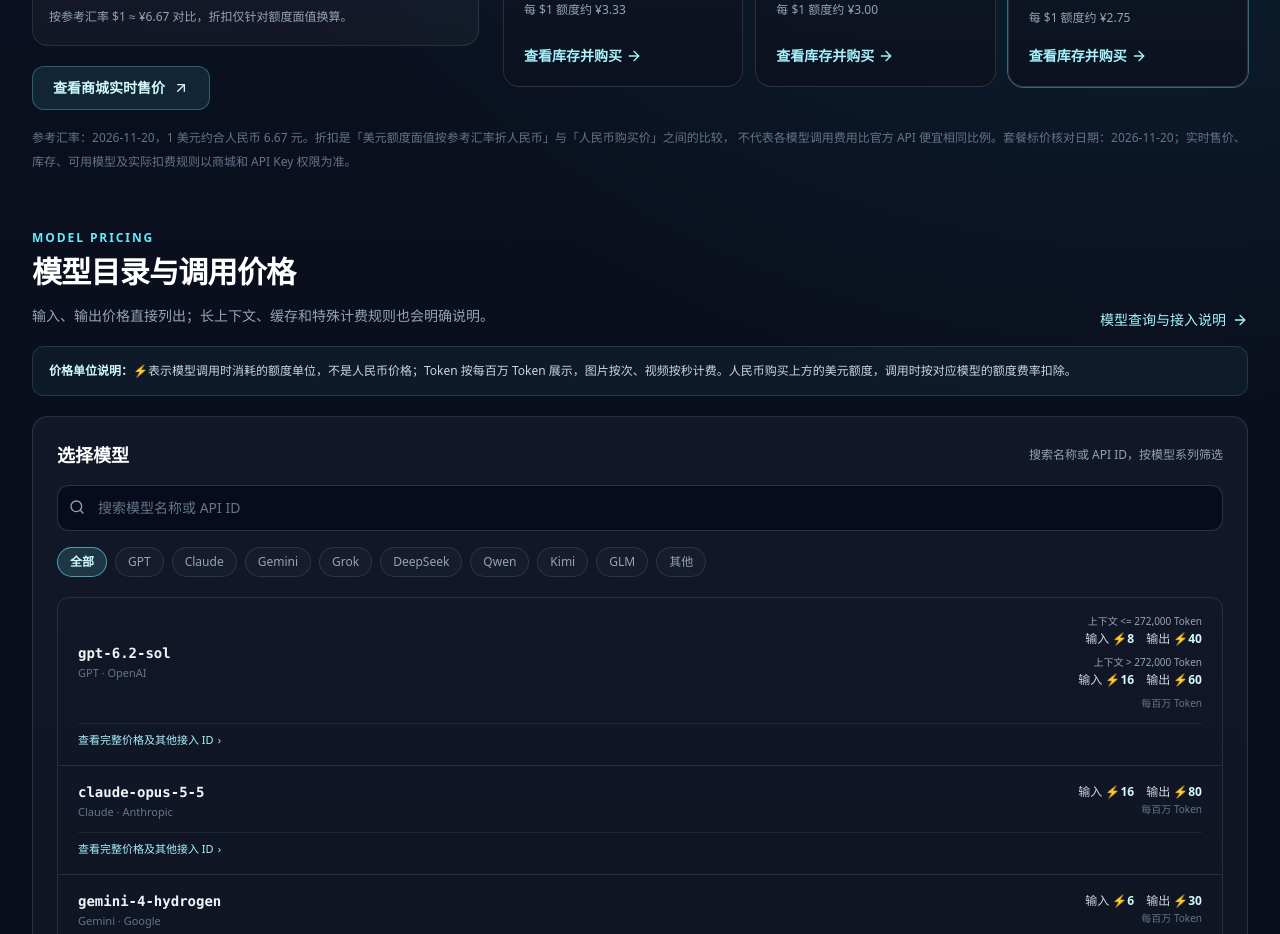
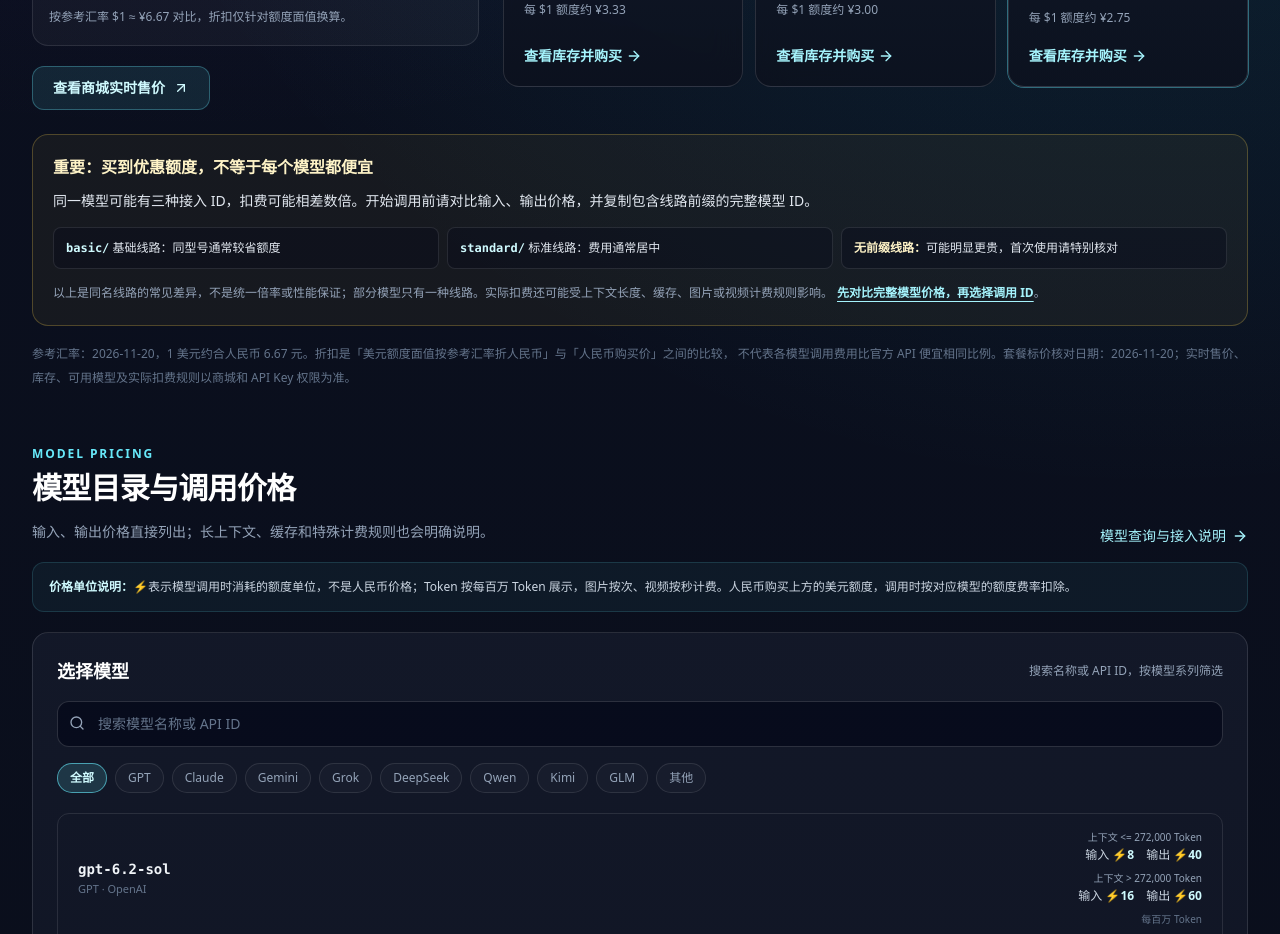
Before and after one commit to Jihai123/zhibeimao-home, a Next.js app: page /api in a window 1280 px wide. Shown: the part 1080-2014 px from the top of the page. Built offline with nearby package versions, Linux system fonts and the light colour scheme.

Commit message:
feat(api): warn buyers that model routes consume different credit amounts

```diff
--- a/components/CreditPricingSection.tsx
+++ b/components/CreditPricingSection.tsx
@@ -78,6 +78,21 @@ export function CreditPricingSection() {
           ))}
         </div>
       </div>
+      <div className="mt-6 rounded-2xl border border-amber-300/25 bg-amber-300/[0.05] p-4 sm:p-5" role="note" aria-label="API 模型线路费用提醒">
+        <h3 className="text-base font-bold text-amber-100">重要：买到优惠额度，不等于每个模型都便宜</h3>
+        <p className="mt-2 text-sm leading-7 text-slate-200">
+          同一模型可能有三种接入 ID，扣费可能相差数倍。开始调用前请对比输入、输出价格，并复制包含线路前缀的完整模型 ID。
+        </p>
+        <div className="mt-3 grid gap-2 text-xs leading-6 sm:grid-cols-3">
+          <p className="rounded-lg border border-white/10 bg-slate-950/30 px-3 py-2 text-slate-200"><code className="font-bold text-cyan-100">basic/</code> 基础线路：同型号通常较省额度</p>
+          <p className="rounded-lg border border-white/10 bg-slate-950/30 px-3 py-2 text-slate-200"><code className="font-bold text-cyan-100">standard/</code> 标准线路：费用通常居中</p>
+          <p className="rounded-lg border border-white/10 bg-slate-950/30 px-3 py-2 text-slate-200"><strong className="text-amber-100">无前缀线路：</strong>可能明显更贵，首次使用请特别核对</p>
+        </div>
+        <p className="mt-3 text-xs leading-6 text-slate-400">
+          以上是同名线路的常见差异，不是统一倍率或性能保证；部分模型只有一种线路。实际扣费还可能受上下文长度、缓存、图片或视频计费规则影响。
+          <a className="ml-1 font-semibold text-cyan-200 underline underline-offset-4 hover:text-white" href="#models">先对比完整模型价格，再选择调用 ID</a>。
+        </p>
+      </div>
       <p className="mt-4 text-xs leading-6 text-slate-500">
         参考汇率：{usdCnyReference.asOf}，1 美元约合人民币 {usdCnyReference.rate.toFixed(2)} 元。折扣是「美元额度面值按参考汇率折人民币」与「人民币购买价」之间的比较，
         不代表各模型调用费用比官方 API 便宜相同比例。套餐标价核对日期：{priceCheckedOn}；实时售价、库存、可用模型及实际扣费规则以商城和 API Key 权限为准。
```
